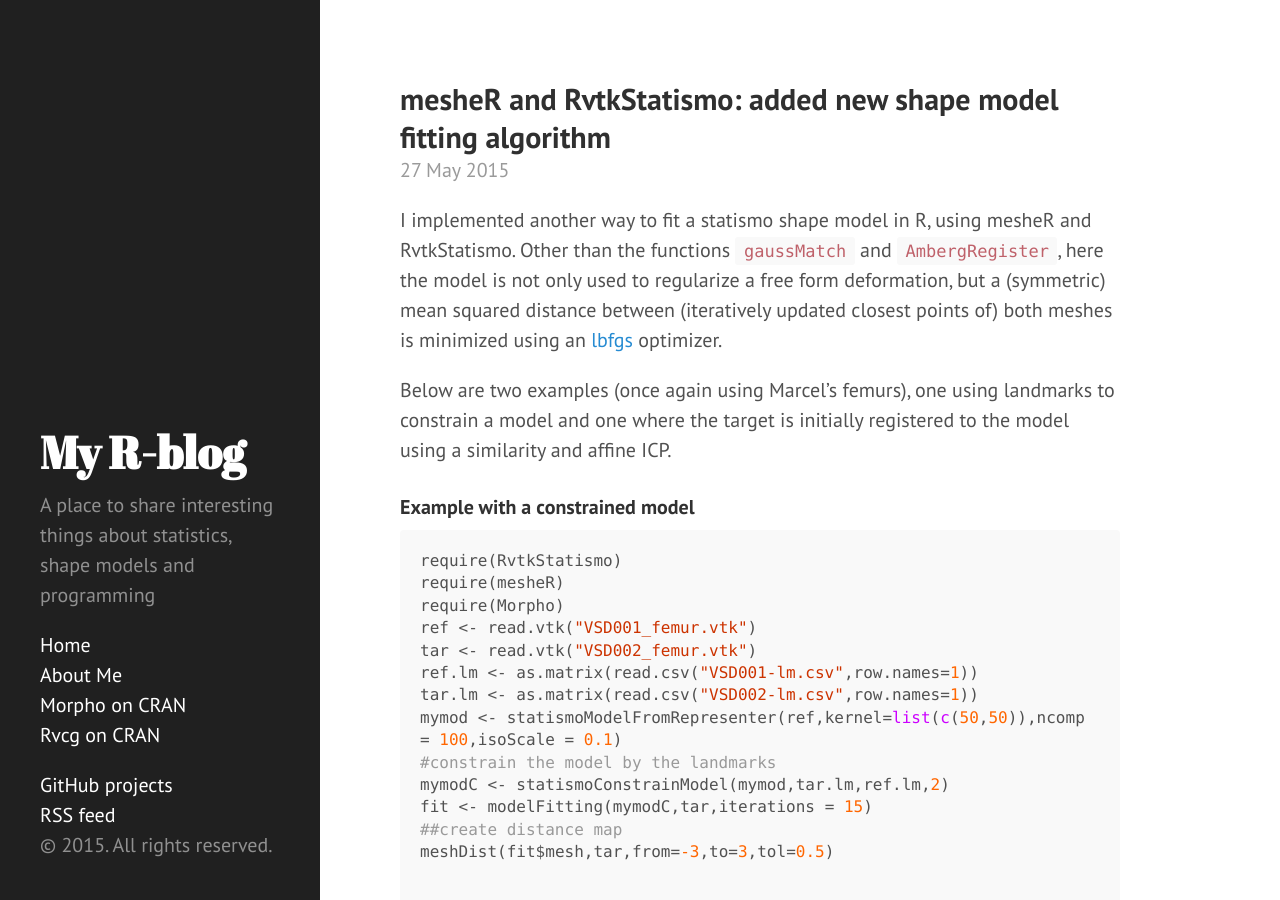
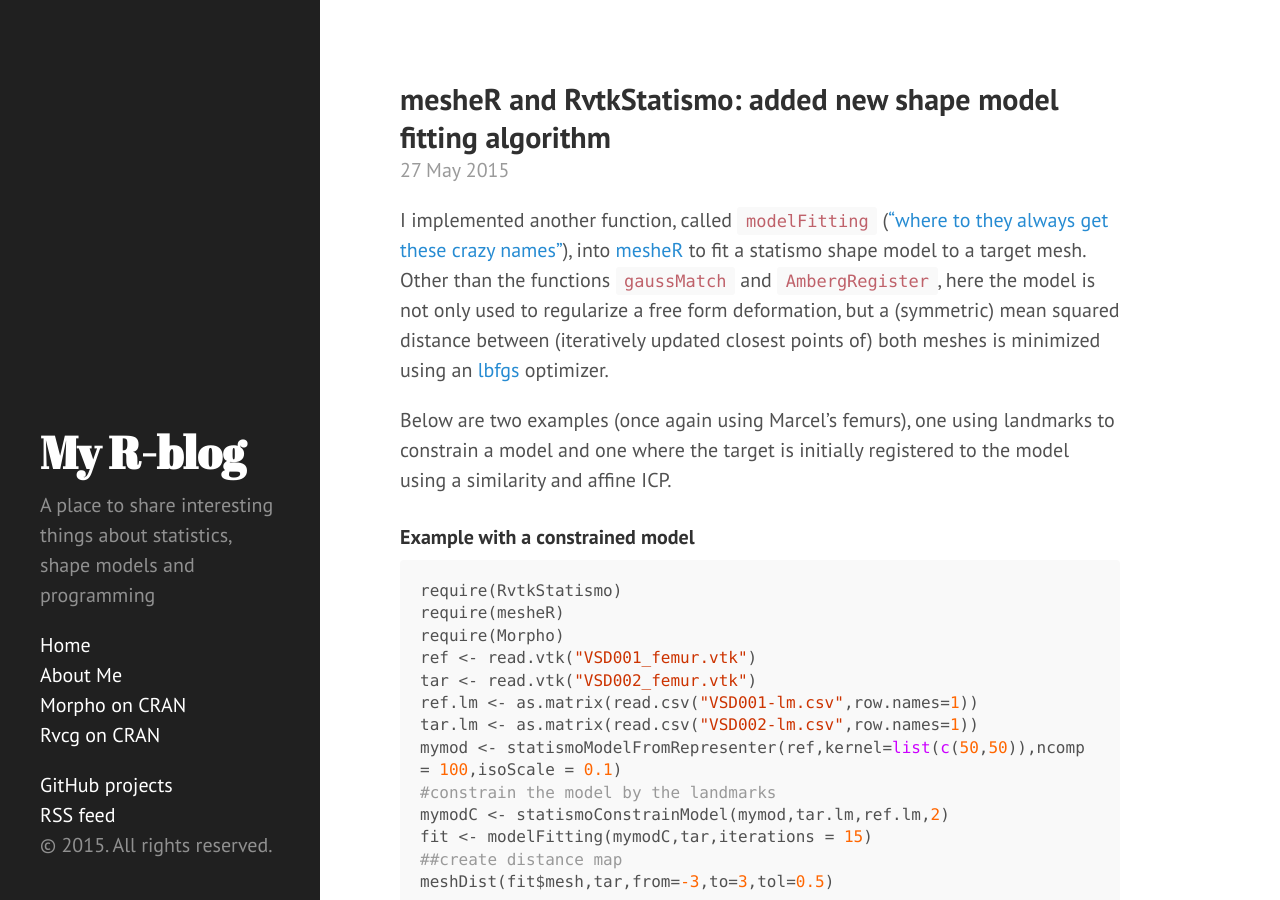
Before and after one commit to zarquon42b/zarquon42b.github.io, a Jekyll site: the page built from _posts/2015-05-27-fitmodelparam.md, in a window 1280 px wide and 900 px high. Built offline with Jekyll 4.4.1, drawn with Linux system fonts in a browser that asks for light colours; nearby versions of some CDN libraries; Markdown is read by kramdown in place of the engine named in the settings; comment, search, counter and statistics services are not loaded.

Commit message:
updated post

````diff
--- a/_posts/2015-05-27-fitmodelparam.md
+++ b/_posts/2015-05-27-fitmodelparam.md
@@ -9,7 +9,7 @@ date: 2015-05-27 15:25:00 +0200
 title: mesheR and RvtkStatismo&#58; added new shape model fitting algorithm
 ---
 
-I implemented another way to fit a statismo shape model in R, using mesheR and RvtkStatismo. Other than the functions ```gaussMatch``` and ```AmbergRegister```, here the model is not only used to regularize a free form deformation, but a (symmetric) mean squared distance between (iteratively updated closest points of) both meshes is minimized using an [lbfgs](http://cran.r-project.org/web/packages/lbfgs/) optimizer.
+I implemented another function, called ```modelFitting``` (["where to they always get these crazy names"](https://www.youtube.com/watch?v=04JTrqsLvG8=)), into [mesheR](https://github.com/zarquon42b/mesheR) to fit a statismo shape model to a target mesh. Other than the functions ```gaussMatch``` and ```AmbergRegister```, here the model is not only used to regularize a free form deformation, but a (symmetric) mean squared distance between (iteratively updated closest points of) both meshes is minimized using an [lbfgs](http://cran.r-project.org/web/packages/lbfgs/) optimizer.
 
 Below are two examples (once again using Marcel's femurs), one using landmarks to constrain a model and one where the target is initially registered to the model using a similarity and affine ICP.
 
````
